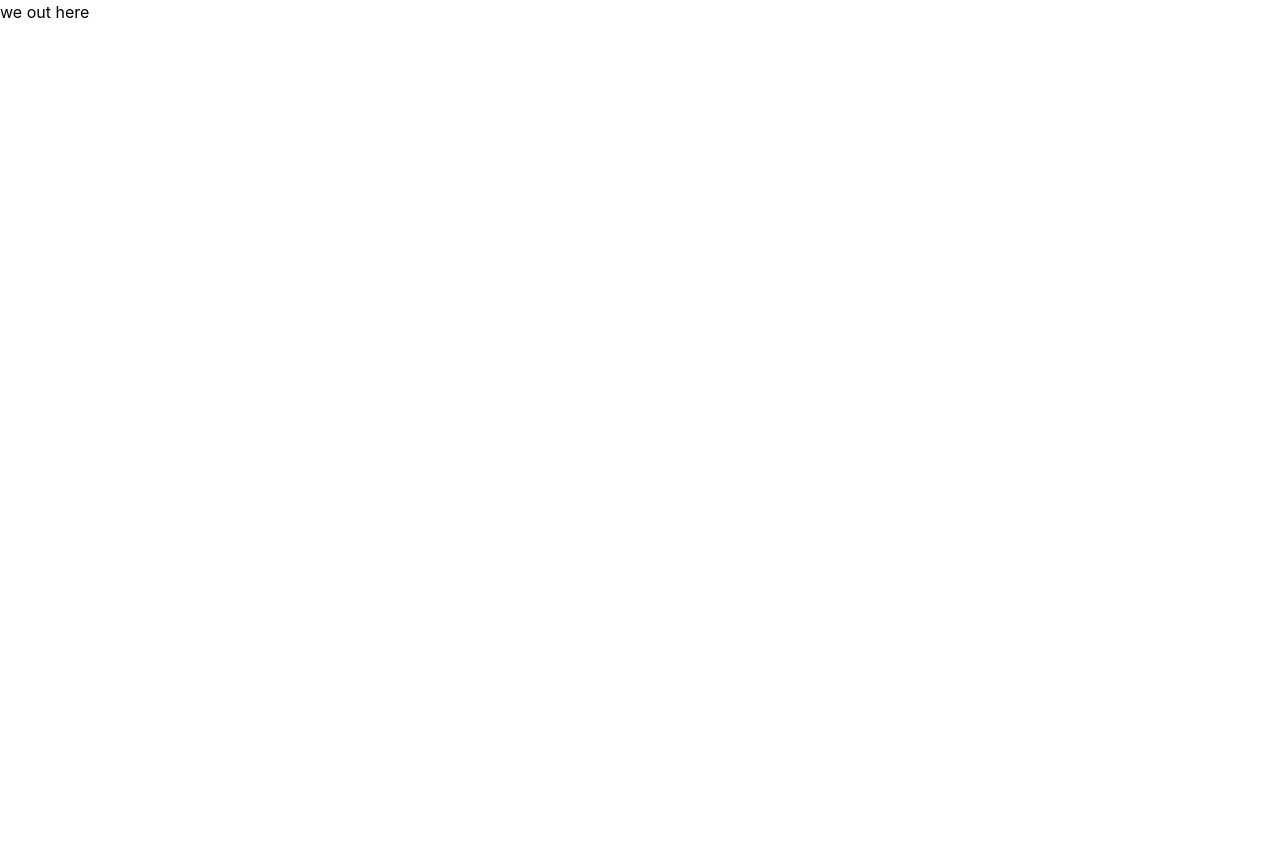
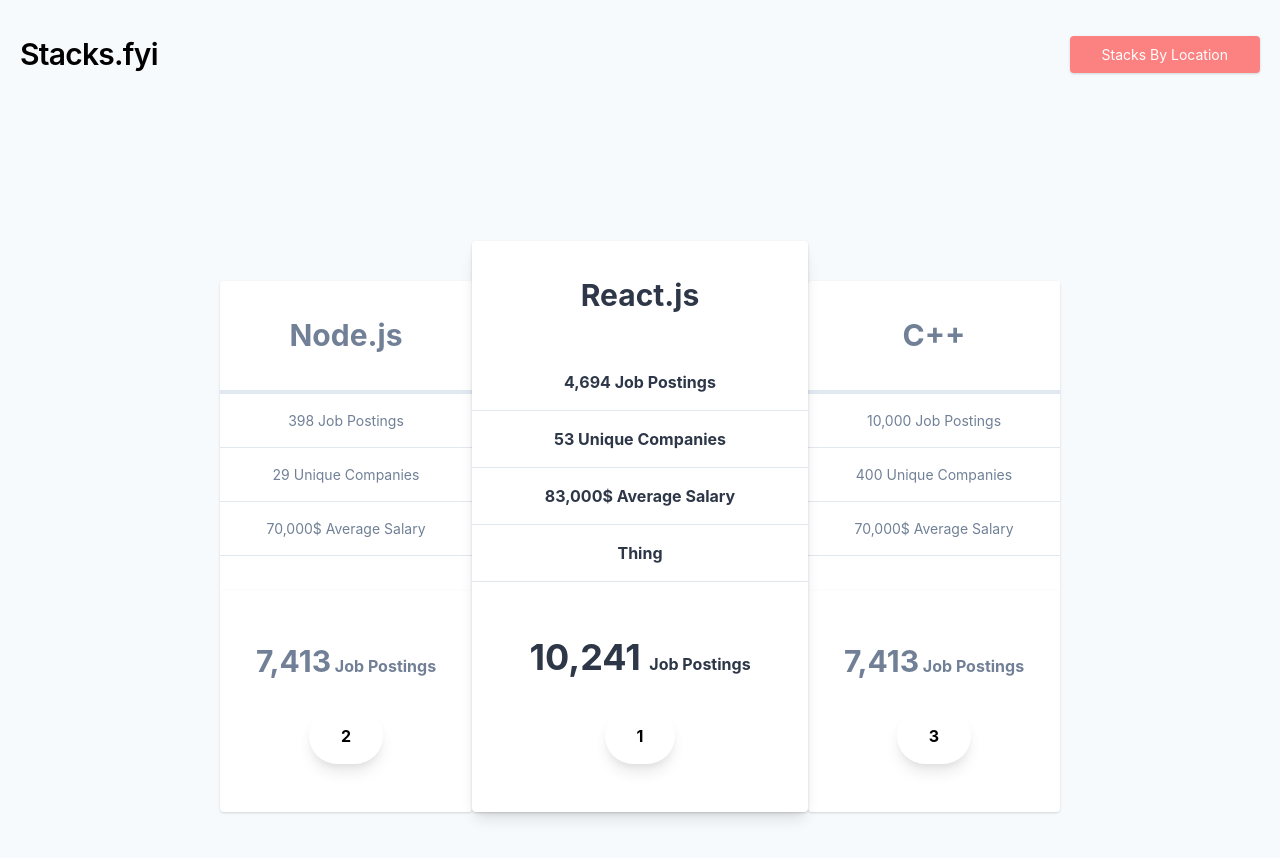
Before and after one commit to OliverMKing/stacks.fyi, a React (Create React App) app in the folder frontend/: page /location-results/1 in a window 1280 px wide. Shown: the top 858 px of the page. Before the commit the page ends 800 px from the top, so only its background shows below. Built offline with nearby package versions, Linux system fonts and the light colour scheme.

Commit message:
linking of search to results page

```diff
--- a/frontend/src/components/locationResults/locationResults.tsx
+++ b/frontend/src/components/locationResults/locationResults.tsx
@@ -1,7 +1,9 @@
 import React, { Props } from "react";
 import NavbarComponent from "../navbar/Navbar";
 import { RouteComponentProps } from "react-router-dom";
-import * as QueryString from "query-string"
+import * as QueryString from "query-string";
+import blob from "./blob.svg";
+
 
 const styles = {
     background_image: {
@@ -12,7 +14,7 @@ const styles = {
 };
 const styles2 = {
     background_image: {
-
+        backgroundImage: "url(" + blob + ")",
         backgroundRepeat: "no-repeat",
         height: "3000px",
     } as React.CSSProperties,
@@ -23,11 +25,101 @@ const App: React.FunctionComponent<RouteComponentProps> = props => {
     console.log(params.q); // "shoes"
     console.log(params.clearance); // true
     return (
-        <div><h1>
-            we out here
-       {params.q}
 
-        </h1></div>
+        <div className="bg-gray-100 min-h-screen pb-3">
+
+
+            <div className="w-full container mx-auto">
+
+                <NavbarComponent />
+
+                <div className="container max-w-5xl mx-auto m-7 pt-8">
+
+                    <section className="bg-gray-100 py-8">
+
+
+
+                        <div className="container mx-auto px-2 pt-4 pb-12 text-gray-800">
+
+                            <h1 className="w-full my-2 text-5xl font-bold leading-tight text-center text-gray-800">{params.q}</h1>
+                            <div className="w-full mb-4">
+                                <div className="h-1 mx-auto gradient w-64 opacity-25 my-0 py-0 rounded-t"></div>
+                            </div>
+
+
+
+                            <div className="flex flex-col sm:flex-row justify-center pt-12 my-12 sm:my-4">
+
+                                <div className="flex flex-col w-5/6 lg:w-1/4 mx-auto lg:mx-0 rounded-none lg:rounded-l-lg bg-white mt-4">
+                                    <div className="flex-1 bg-white text-gray-600 rounded-t rounded-b-none overflow-hidden shadow">
+                                        <div className="p-8 text-3xl font-bold text-center border-b-4">Node.js</div>
+                                        <ul className="w-full text-center text-sm">
+                                            <li className="border-b py-4">398 Job Postings</li>
+                                            <li className="border-b py-4">29 Unique Companies</li>
+                                            <li className="border-b py-4">70,000$ Average Salary</li>
+                                        </ul>
+                                    </div>
+                                    <div className="flex-none mt-auto bg-white rounded-b rounded-t-none overflow-hidden shadow p-6">
+                                        <div className="w-full pt-6 text-3xl text-gray-600 font-bold text-center">7,413<span className="text-base"> Job Postings</span></div>
+                                        <div className="flex items-center justify-center">
+                                            <button className="mx-auto lg:mx-0 hover:underline gradient text-black font-bold rounded-full my-6 py-4 px-8 shadow-lg">2</button>
+                                        </div>
+                                    </div>
+                                </div>
+
+
+
+                                <div className="flex flex-col w-5/6 lg:w-1/3 mx-auto lg:mx-0 rounded-lg bg-white mt-4 sm:-mt-6 shadow-lg z-10">
+                                    <div className="flex-1 bg-white rounded-t rounded-b-none overflow-hidden shadow">
+                                        <div className="w-full p-8 text-3xl font-bold text-center">React.js</div>
+                                        <div className="h-1 w-full gradient my-0 py-0 rounded-t"></div>
+                                        <ul className="w-full text-center text-base font-bold">
+                                            <li className="border-b py-4">4,694 Job Postings</li>
+                                            <li className="border-b py-4">53 Unique Companies</li>
+                                            <li className="border-b py-4">83,000$ Average Salary</li>
+                                            <li className="border-b py-4">Thing</li>
+                                        </ul>
+                                    </div>
+                                    <div className="flex-none mt-auto bg-white rounded-b rounded-t-none overflow-hidden shadow p-6">
+                                        <div className="w-full pt-6 text-4xl font-bold text-center">10,241 <span className="text-base"> Job Postings</span></div>
+                                        <div className="flex items-center justify-center">
+                                            <button className="mx-auto lg:mx-0 hover:underline gradient text-black font-bold rounded-full my-6 py-4 px-8 shadow-lg">1</button>
+                                        </div>
+                                    </div>
+                                </div>
+
+
+
+                                <div className="flex flex-col w-5/6 lg:w-1/4 mx-auto lg:mx-0 rounded-none lg:rounded-l-lg bg-white mt-4">
+                                    <div className="flex-1 bg-white text-gray-600 rounded-t rounded-b-none overflow-hidden shadow">
+                                        <div className="p-8 text-3xl font-bold text-center border-b-4">C++</div>
+                                        <ul className="w-full text-center text-sm">
+                                            <li className="border-b py-4">10,000 Job Postings</li>
+                                            <li className="border-b py-4">400 Unique Companies</li>
+                                            <li className="border-b py-4">70,000$ Average Salary</li>
+                                        </ul>
+                                    </div>
+                                    <div className="flex-none mt-auto bg-white rounded-b rounded-t-none overflow-hidden shadow p-6">
+                                        <div className="w-full pt-6 text-3xl text-gray-600 font-bold text-center">7,413<span className="text-base"> Job Postings</span></div>
+                                        <div className="flex items-center justify-center">
+                                            <button className="mx-auto lg:mx-0 hover:underline  text-black font-bold rounded-full my-6 py-4 px-8 shadow-lg">3</button>
+                                        </div>
+                                    </div>
+                                </div>
+
+                            </div>
+
+                        </div>
+
+
+                    </section>
+
+
+                </div>
+
+            </div>
+        </div>
+
     )
 }
 
--- a/frontend/src/components/locationSearch/LocationSearch.tsx
+++ b/frontend/src/components/locationSearch/LocationSearch.tsx
@@ -1,11 +1,14 @@
-import React from "react";
+import React, { useState } from "react";
 import NavbarComponent from "../navbar/Navbar";
+import { useHistory } from 'react-router-dom';
 
 interface Search {
   name: string;
 }
 
 const LocationSearchComponent: React.FC = () => {
+  const history = useHistory();
+
   // Describes common searches, add new ones here
   const commonSearches: Search[] = [
     { name: "United States" },
@@ -21,7 +24,14 @@ const LocationSearchComponent: React.FC = () => {
     { name: "Boston, MA" },
     { name: "Seattle, WA" },
   ];
-
+  const [searchparam, setsearchparam] = useState("test");
+  const changeSearch = ({ target }: { target: any }) => {
+    setsearchparam(target.value)
+    console.log(searchparam)
+  }
+  const submitform = () => {
+    history.push("/location-results/:?q=" + searchparam);
+  }
   return (
     <div className="bg-gray-100 min-h-screen pb-3">
       <div className="w-full container mx-auto">
@@ -34,9 +44,10 @@ const LocationSearchComponent: React.FC = () => {
             Search by City, State, or Country
           </h3>
           <div className="w-full pt-8">
-            <form action="#">
+            <form onSubmit={submitform}>
               <div className="max-w-xs md:max-w-xl mx-auto p-1 bg-white rounded shadow flex flex-wrap items-center">
                 <input
+                  onChange={changeSearch}
                   type="text"
                   placeholder="Location (Ex: Raleigh, NC)"
                   className="flex-1 appearance-none p-3 text-gray-600 mr-2"
@@ -44,7 +55,7 @@ const LocationSearchComponent: React.FC = () => {
                 <button
                   type="submit"
                   className="flex-2 block md:inline-block appearance-none bg-blue-600 text-white text-base font-semibold tracking-wider p-3 rounded hover:bg-blue-500"
-                >
+                  onClick={() => (window.location.href = "/location-results/:?q=" + searchparam)}>
                   Search
                 </button>
               </div>
@@ -58,7 +69,7 @@ const LocationSearchComponent: React.FC = () => {
               {commonSearches.map((search) => {
                 return (
                   <div className="w-1/2 md:w-1/3 p-3">
-                    <button className="w-full bg-gray-200 hover:bg-gray-300 p-4 rounded">
+                    <button className="w-full bg-gray-200 hover:bg-gray-300 p-4 rounded" onClick={() => (window.location.href = "/location-results/:?q=" + search.name)}>
                       {search.name}
                     </button>
                   </div>
```
Also changed, not shown: frontend/src/components/locationResults/blob.svg (added).
